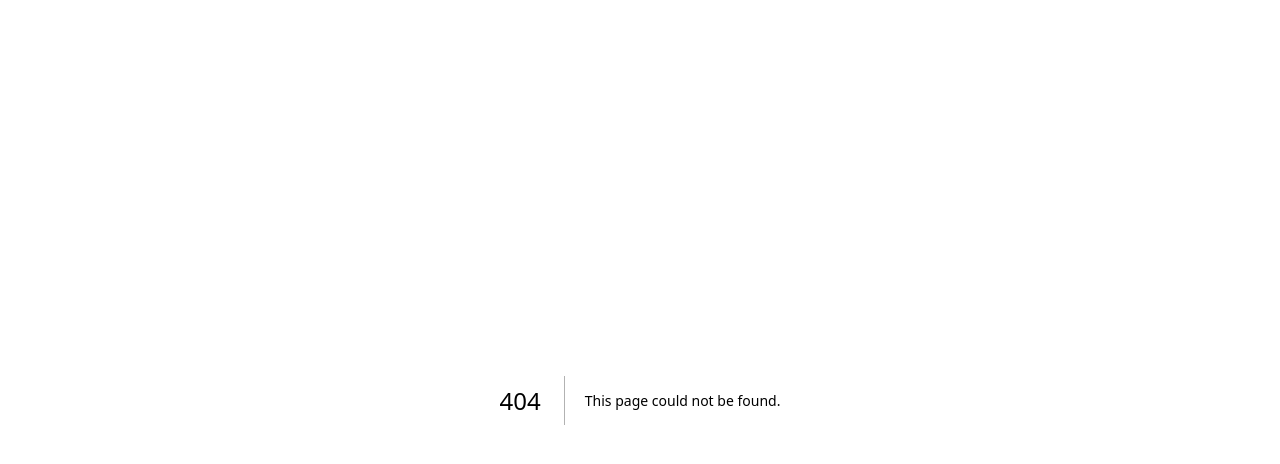
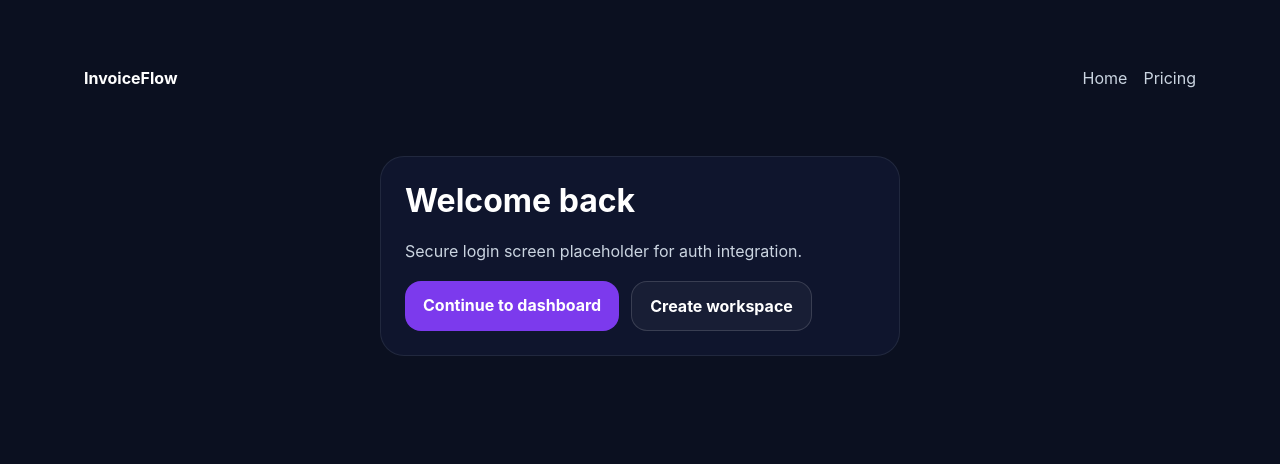
Before and after one commit to rahulsinghx1509/Trding_Tool, a Next.js app in the folder invoice-saas/: page /login in a window 1280 px wide. Before the commit this address had no page. Shown: the top 464 px of the page. Built offline with nearby package versions, Linux system fonts and the light colour scheme.

Commit message:
Add simple login page for Invoice SaaS

```diff
--- /dev/null
+++ b/invoice-saas/app/login/page.tsx
@@ -0,0 +1,23 @@
+export default function LoginPage() {
+  return (
+    <main>
+      <div className="container" style={{ paddingTop: 48, paddingBottom: 48 }}>
+        <nav className="nav">
+          <strong>InvoiceFlow</strong>
+          <div className="nav-links">
+            <a href="/">Home</a>
+            <a href="/pricing">Pricing</a>
+          </div>
+        </nav>
+        <div className="card" style={{ maxWidth: 520, margin: '48px auto 0' }}>
+          <h1 style={{ marginTop: 0 }}>Welcome back</h1>
+          <p className="muted">Secure login screen placeholder for auth integration.</p>
+          <div className="actions" style={{ marginTop: 20 }}>
+            <a className="btn btn-primary" href="/dashboard">Continue to dashboard</a>
+            <a className="btn btn-secondary" href="/pricing">Create workspace</a>
+          </div>
+        </div>
+      </div>
+    </main>
+  );
+}
```
